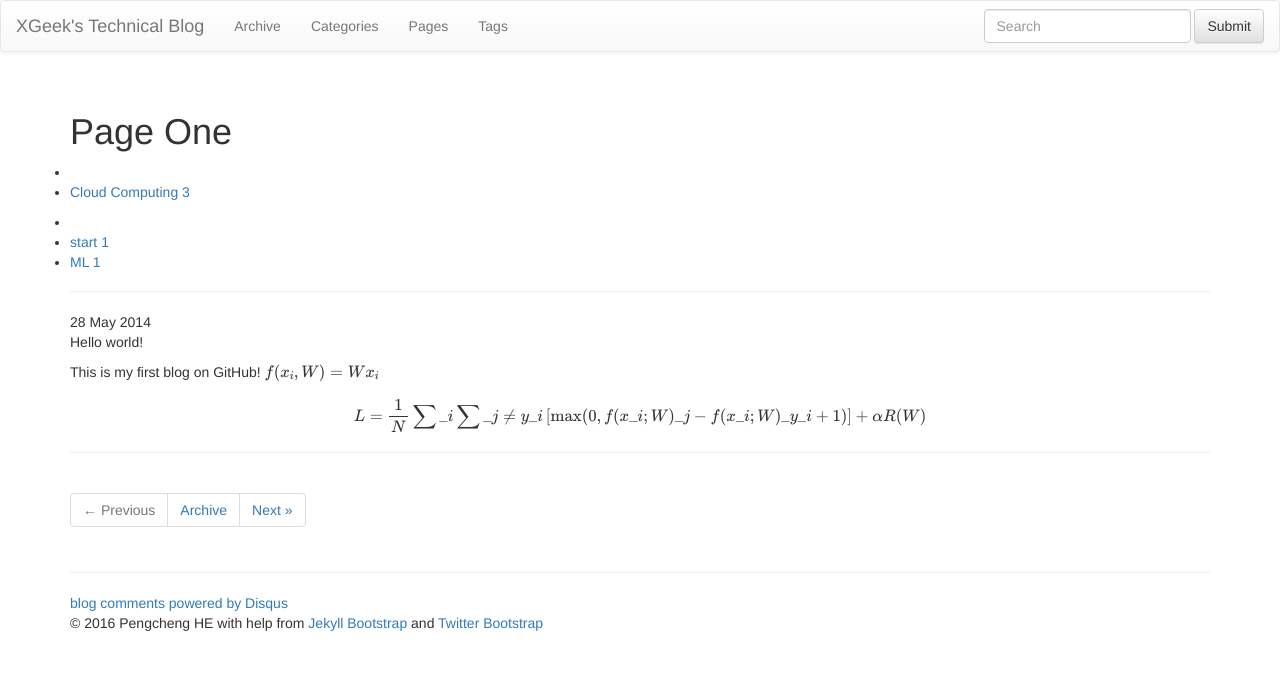
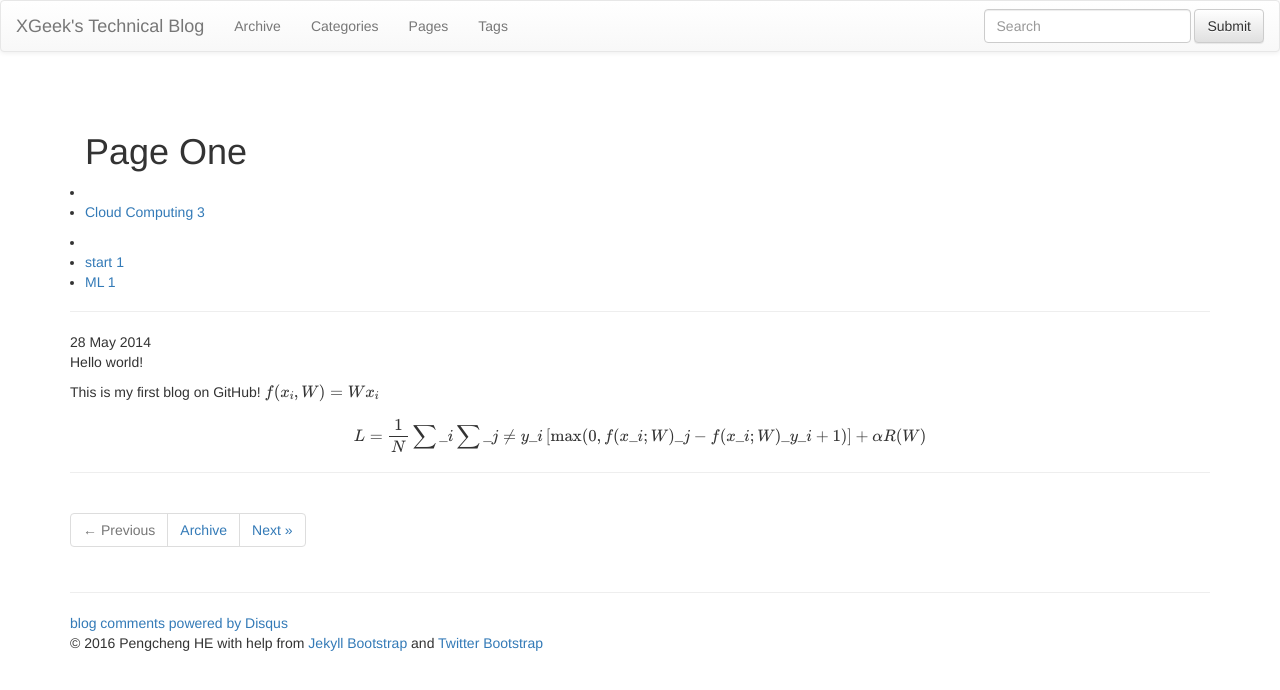
Before and after one commit to xgk/xgk.github.io, a Jekyll site: the page built from _posts/2014-05-28-page-one.md, in a window 1280 px wide. Shown: the top 690 px of the page. Built offline with Jekyll 4.4.1, drawn with Linux system fonts in a browser that asks for light colours; nearby versions of some CDN libraries; library files that are not in the unit come from our copies; formulas are drawn with MathJax 3; comment, search, counter and statistics services are not loaded.

Commit message:
Update post.html

```diff
--- a/_includes/themes/bootstrap-3/post.html
+++ b/_includes/themes/bootstrap-3/post.html
@@ -1,4 +1,4 @@
-<div class="page-header">
+<div class="page-header col-xs-12">
 	<h1>{{ page.title }} {% if page.tagline %}<small>{{page.tagline}}</small>{% endif %}
 	</h1>
 	{% unless page.categories == empty %}
```
